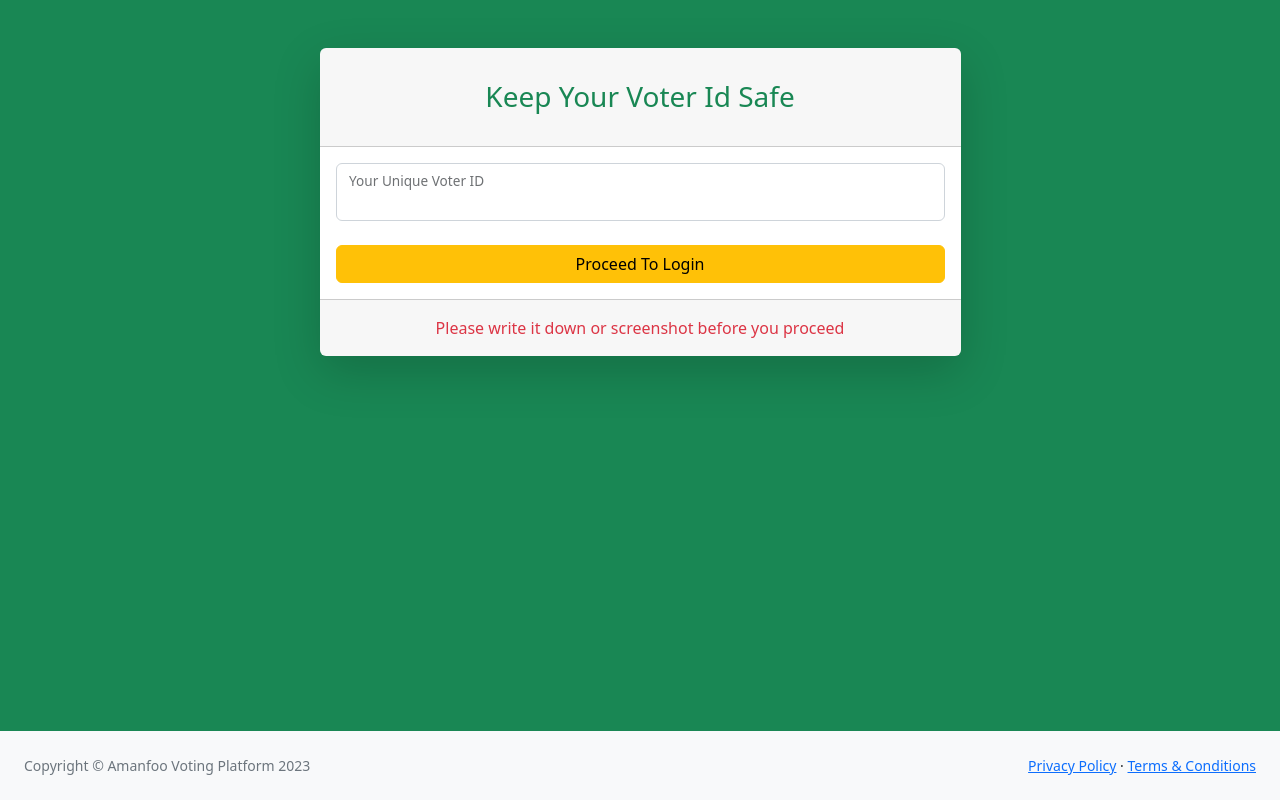
After one commit to charlesbihdev/amanfoo-voting-platform, a PHP site: page /streetlife-africa/viewvoterid.php in a window 1280 px wide. The commit adds this page. Run offline with PHP 8.4, Linux system fonts and the light colour scheme; data that the repository does not hold is empty; some libraries are stand-ins or nearby versions.

Commit message:
added login authentication and view voter id page

```diff
--- a/admin/inc/sweetalert.js
+++ b/admin/inc/sweetalert.js
@@ -7,7 +7,7 @@ window.showAlert = async (icon, title) => {
       popup: "colored-toast",
     },
     showConfirmButton: false,
-    timer: 2500,
+    timer: 3000,
     timerProgressBar: true,
   });
   await Toast.fire({
--- /dev/null
+++ b/viewvoterid.php
@@ -0,0 +1,109 @@
+<?php
+require_once "./admin/database/config.php";
+require_once "./admin/auxilliaries.php";
+
+if (isset($_GET['voterid'])) {
+    $voterId = $_GET['voterid'];
+}
+?>
+<!DOCTYPE html>
+<html lang="en">
+
+<head>
+    <meta charset="utf-8" />
+    <meta http-equiv="X-UA-Compatible" content="IE=edge" />
+    <meta name="viewport" content="width=device-width, initial-scale=1, shrink-to-fit=no" />
+    <meta name="description" content="" />
+    <meta name="author" content="" />
+    <title>Voting - Registration</title>
+    <link href="./admin/css/styles.css" rel="stylesheet" />
+    <link rel="stylesheet" href="./admin/inc/style.css" />
+    <script src="https://use.fontawesome.com/releases/v6.3.0/js/all.js" crossorigin="anonymous"></script>
+    <script src="https://cdn.jsdelivr.net/npm/sweetalert2@11"></script>
+    <script src="./admin/inc/sweetalert.js"> </script>
+</head>
+
+<body class="bg-success">
+    <?php
+    echo "<script>";
+    echo $alert;
+    echo "</script>";
+    ?>
+    <div id="layoutAuthentication">
+        <div id="layoutAuthentication_content" class="mb-4">
+            <main>
+                <div class="modal fade" id="confirm-delete" tabindex="-1" role="dialog" aria-labelledby="myModalLabel" aria-hidden="true">
+                    <div class="modal-dialog">
+                        <div class="modal-content">
+                            <div class="modal-header">
+                                <button type="button" class="close" data-dismiss="modal" aria-hidden="true">&times;</button>
+                                <h4 class="modal-title" id="myModalLabel">Login Page Confirmation</h4>
+                            </div>
+                            <div class="modal-body">
+                                <p>Have you written your voters Id down?</p>
+                            </div>
+                            <div class="modal-footer">
+                                <button type="button" class="btn btn-default" data-dismiss="modal">No</button>
+                                <a class="btn btn-success btn-ok">Yes, I have</a>
+                            </div>
+                        </div>
+                    </div>
+                </div>
+                <div class="container">
+                    <div class="row justify-content-center">
+                        <div class="col-lg-7">
+                            <div class="card shadow-lg border-0 rounded-lg mt-5">
+                                <div class="card-header">
+                                    <h3 class="text-center font-weight-light my-4 text-success">Keep Your Voter Id Safe</h3>
+                                </div>
+                                <div class="card-body">
+                                    <form method="POST" action="" enctype="multipart/form-data">
+
+                                        <div class="row mb-3">
+
+                                            <div class="col-md mx-auto">
+                                                <div class="form-floating mb-3 mb-md-0">
+                                                    <input style="font-size: larger; font-weight: bolder;" class="form-control text-center " id="inputPasswordConfirm" type="text" value="<?php echo $voterId ?>" readonly />
+                                                    <label for="uniqueVoterId">Your Unique Voter ID</label>
+                                                </div>
+                                            </div>
+                                        </div>
+                                        <div class="mt-4 mb-0">
+                                            <div class="d-grid">
+                                                <a href="#" data-href="./login.php" class="btn btn-warning btn-xs" data-toggle="modal" data-target="#confirm-delete">Proceed To Login</a>
+
+                                            </div>
+                                        </div>
+                                    </form>
+                                </div>
+                                <div class="card-footer text-center py-3">
+                                    <div class=" text-danger">Please write it down or screenshot before you proceed</div>
+                                </div>
+                            </div>
+                        </div>
+                    </div>
+                </div>
+            </main>
+        </div>
+        <div id="layoutAuthentication_footer">
+            <footer class="py-4 bg-light mt-auto">
+                <div class="container-fluid px-4">
+                    <div class="d-flex align-items-center justify-content-between small">
+                        <div class="text-muted">Copyright &copy; Amanfoo Voting Platform 2023</div>
+                        <div>
+                            <a href="#">Privacy Policy</a>
+                            &middot;
+                            <a href="#">Terms &amp; Conditions</a>
+                        </div>
+                    </div>
+                </div>
+            </footer>
+        </div>
+    </div>
+    <script src="https://cdn.jsdelivr.net/npm/bootstrap@5.2.3/dist/js/bootstrap.bundle.min.js" crossorigin="anonymous"></script>
+    <script src="./admin/js/scripts.js"></script>
+    <?php require_once "./admin/inc/footer.php"; ?>
+
+</body>
+
+</html>
```
Also changed, not shown: login.php (+55 -6 lines), register.php (+6 -2 lines), admin/assets/uploads/image_64b98e8495223.jpg (added), admin/assets/uploads/image_64b9c4304c8db.jpg (added), admin/assets/uploads/image_64b9ccd1ed6a8.png (added).
